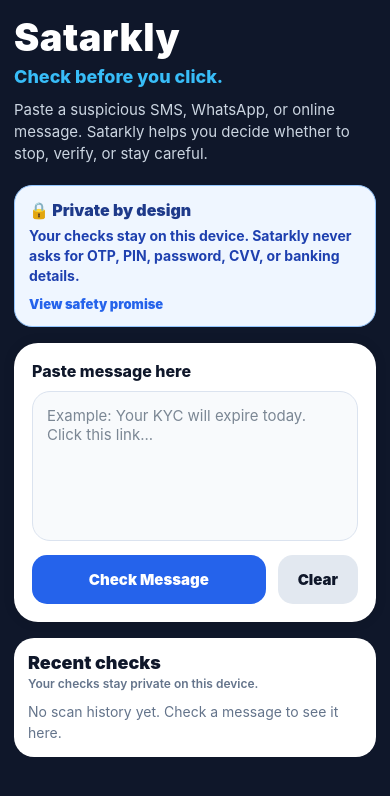
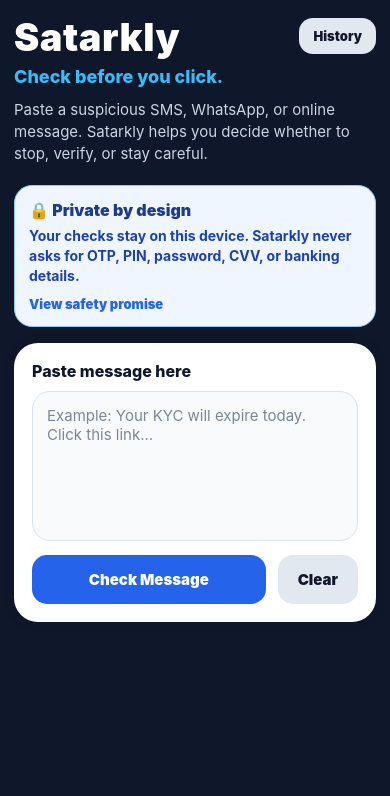
Before and after one commit to das-pradip/satarkly-mobile, a React Native app: screen / in a window 390 px wide. Shown: the top 796 px of the page. Built offline with nearby package versions, Linux system fonts and the light colour scheme.

Commit message:
Add history screen and project README

```diff
--- a/App.tsx
+++ b/App.tsx
@@ -5,15 +5,16 @@
   StatusBar,
   StyleSheet,
   Text,
+  TouchableOpacity,
   useWindowDimensions,
   View,
 } from 'react-native';
 
-import { HistoryCard } from './src/components/HistoryCard';
 import { MessageInputCard } from './src/components/MessageInputCard';
 import { PrivacyNoticeCard } from './src/components/PrivacyNoticeCard';
 import { ResultCard } from './src/components/ResultCard';
 import { analyzeMessage } from './src/core/detection/scamDetectionEngine';
+import { HistoryScreen } from './src/screens/HistoryScreen';
 import { DetectionResult } from './src/types/detection.types';
 import { FeedbackValue, ScanHistoryItem } from './src/types/history.types';
 import {
@@ -24,6 +25,8 @@
 } from './src/utils/historyStorage';
 import { CONTENT_MAX_WIDTH, getScreenPadding } from './src/utils/responsive';
 
+type AppScreen = 'check' | 'history';
+
 export default function App() {
   const [message, setMessage] = useState('');
   const [result, setResult] = useState<DetectionResult | null>(null);
@@ -31,6 +34,7 @@
   const [currentScanId, setCurrentScanId] = useState<string | null>(null);
   const [feedbackMessage, setFeedbackMessage] = useState('');
   const [inputError, setInputError] = useState('');
+  const [currentScreen, setCurrentScreen] = useState<AppScreen>('check');
 
   const { width } = useWindowDimensions();
   const screenPadding = getScreenPadding(width);
@@ -91,20 +95,24 @@
     setFeedbackMessage('');
   }
 
+  function renderCheckScreen() {
     return (
-    <SafeAreaView style={styles.safeArea}>
-      <StatusBar barStyle="light-content" />
-
-      <ScrollView
-        contentContainerStyle={[
-          styles.container,
-          { padding: screenPadding },
-        ]}
-      >
-        <View style={styles.content}>
+      <>
         <View style={styles.header}>
+          <View style={styles.headerTopRow}>
+            <View style={styles.headerTextBox}>
               <Text style={styles.appName}>Satarkly</Text>
               <Text style={styles.tagline}>Check before you click.</Text>
+            </View>
+
+            <TouchableOpacity
+              style={styles.historyButton}
+              onPress={() => setCurrentScreen('history')}
+            >
+              <Text style={styles.historyButtonText}>History</Text>
+            </TouchableOpacity>
+          </View>
+
           <Text style={styles.description}>
             Paste a suspicious SMS, WhatsApp, or online message. Satarkly helps
             you decide whether to stop, verify, or stay careful.
@@ -135,7 +143,31 @@
           />
         )}
 
-          <HistoryCard history={history} onClearHistory={handleClearHistory} />
+
+      </>
+    );
+  }
+
+  return (
+    <SafeAreaView style={styles.safeArea}>
+      <StatusBar barStyle="light-content" />
+
+      <ScrollView
+        contentContainerStyle={[
+          styles.container,
+          { padding: screenPadding },
+        ]}
+      >
+        <View style={styles.content}>
+          {currentScreen === 'history' ? (
+            <HistoryScreen
+              history={history}
+              onClearHistory={handleClearHistory}
+              onBackToCheck={() => setCurrentScreen('check')}
+            />
+          ) : (
+            renderCheckScreen()
+          )}
         </View>
       </ScrollView>
     </SafeAreaView>
@@ -158,6 +190,15 @@
   header: {
     marginBottom: 20,
   },
+  headerTopRow: {
+    flexDirection: 'row',
+    justifyContent: 'space-between',
+    gap: 12,
+    alignItems: 'flex-start',
+  },
+  headerTextBox: {
+    flex: 1,
+  },
   appName: {
     color: '#ffffff',
     fontSize: 38,
@@ -176,4 +217,16 @@
     lineHeight: 22,
     marginTop: 12,
   },
+  historyButton: {
+    backgroundColor: '#e2e8f0',
+    borderRadius: 14,
+    paddingVertical: 10,
+    paddingHorizontal: 14,
+    marginTop: 4,
+  },
+  historyButtonText: {
+    color: '#0f172a',
+    fontSize: 13,
+    fontWeight: '900',
+  },
 });
--- /dev/null
+++ b/src/screens/HistoryScreen.tsx
@@ -0,0 +1,71 @@
+import { StyleSheet, Text, TouchableOpacity, View } from 'react-native';
+
+import { HistoryCard } from '../components/HistoryCard';
+import { ScanHistoryItem } from '../types/history.types';
+
+interface HistoryScreenProps {
+  history: ScanHistoryItem[];
+  onClearHistory: () => void;
+  onBackToCheck: () => void;
+}
+
+export function HistoryScreen({
+  history,
+  onClearHistory,
+  onBackToCheck,
+}: HistoryScreenProps) {
+  return (
+    <View>
+      <View style={styles.headerRow}>
+        <View style={styles.headerTextBox}>
+          <Text style={styles.title}>Scan History</Text>
+          <Text style={styles.subtitle}>
+            Review your recent scam checks saved on this device.
+          </Text>
+        </View>
+
+        <TouchableOpacity style={styles.backButton} onPress={onBackToCheck}>
+          <Text style={styles.backButtonText}>Back</Text>
+        </TouchableOpacity>
+      </View>
+
+      <HistoryCard history={history} onClearHistory={onClearHistory} />
+    </View>
+  );
+}
+
+const styles = StyleSheet.create({
+  headerRow: {
+    flexDirection: 'row',
+    justifyContent: 'space-between',
+    gap: 12,
+    alignItems: 'flex-start',
+    marginBottom: 8,
+  },
+  headerTextBox: {
+    flex: 1,
+  },
+  title: {
+    color: '#ffffff',
+    fontSize: 30,
+    fontWeight: '900',
+  },
+  subtitle: {
+    color: '#cbd5e1',
+    fontSize: 14,
+    lineHeight: 21,
+    marginTop: 6,
+    fontWeight: '600',
+  },
+  backButton: {
+    backgroundColor: '#e2e8f0',
+    borderRadius: 14,
+    paddingVertical: 10,
+    paddingHorizontal: 14,
+  },
+  backButtonText: {
+    color: '#0f172a',
+    fontSize: 13,
+    fontWeight: '900',
+  },
+});
```
Also changed, not shown: 1 other file (tests, documents, lock files or other folders). Lines whose indentation alone changed are shown as unchanged.
